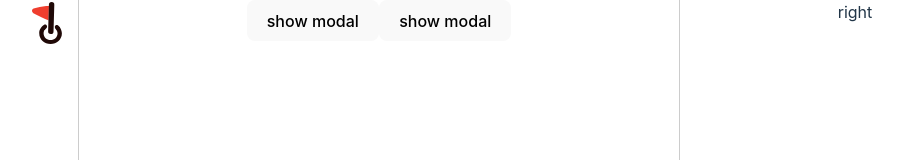
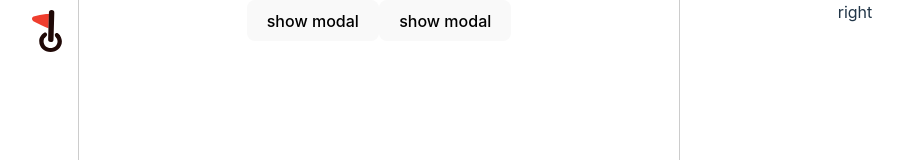
Before and after one commit to danielbuva/react-components, a React (Vite) app in the folder react-components-js/: page / in a window 1280 px wide. Shown: the top 160 px of the page, without its empty margins (117-1020 px from the left). Built offline with nearby package versions, Linux system fonts and the light colour scheme.

Commit message:
style: adjust padding logo

```diff
--- a/react-components-js/src/components/GoalieLogo.jsx
+++ b/react-components-js/src/components/GoalieLogo.jsx
@@ -18,7 +18,11 @@ const GoalieLogo = () => {
     <img
       alt="Goalie Logo"
       src={colors[index]}
-      style={{ width: "42px", cursor: "pointer", padding: 2 }}
+      style={{
+        cursor: "pointer",
+        padding: "10px 2px 2px 2px",
+        width: "42px",
+      }}
       onClick={() => {
         setIndex(randomInt(0, 3));
       }}
```
